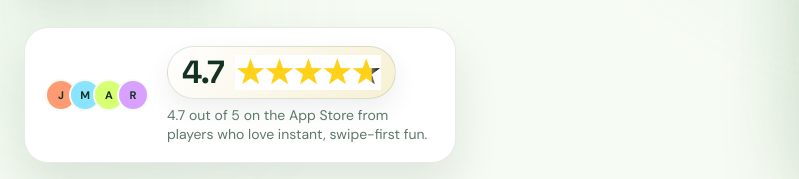
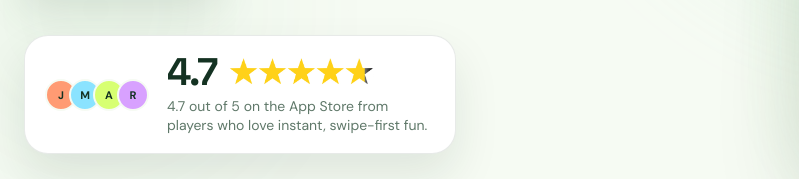
Before and after one commit to RoiGerber/PlaygroundSite, a website: page index.html in a window 1280 px wide. Shown: the part 628-807 px from the top of the page, 0-799 px from the left. Drawn offline with Linux system fonts and the light colour scheme.

Commit message:
remove golden pill

```diff
--- a/index.html
+++ b/index.html
@@ -129,7 +129,7 @@
               <span class="avatar avatar-four">R</span>
             </div>
             <div class="hero-proof-copy">
-              <div class="hero-proof-rating" aria-label="Rated 4.7 on the App Store">
+              <div class="hero-proof-rating">
                 <strong>4.7</strong>
                 <img
                   class="stars-image"
--- a/styles.css
+++ b/styles.css
@@ -431,19 +431,15 @@ h3 {
   align-items: center;
   gap: 12px;
   width: fit-content;
-  padding: 8px 14px;
-  border: 1px solid rgba(20, 50, 34, 0.12);
-  border-radius: 999px;
-  background:
-    linear-gradient(135deg, rgba(255, 255, 255, 0.88), rgba(246, 239, 208, 0.94));
-  box-shadow: 0 10px 24px rgba(20, 50, 34, 0.08);
   color: #143222;
   white-space: nowrap;
 }
 
 .hero-proof-rating strong {
   font-family: var(--heading);
-  font-size: clamp(24px, 2.5vw, 32px);
+  flex-shrink: 0;
+  font-size: clamp(30px, 3vw, 40px);
+  font-weight: 800;
   line-height: 0.95;
   letter-spacing: -0.06em;
   color: #143222;
@@ -2541,7 +2537,7 @@ h3 {
   }
 
   .hero-proof-rating strong {
-    font-size: 34px;
+    font-size: 38px;
   }
 
   .stars-image {
```
